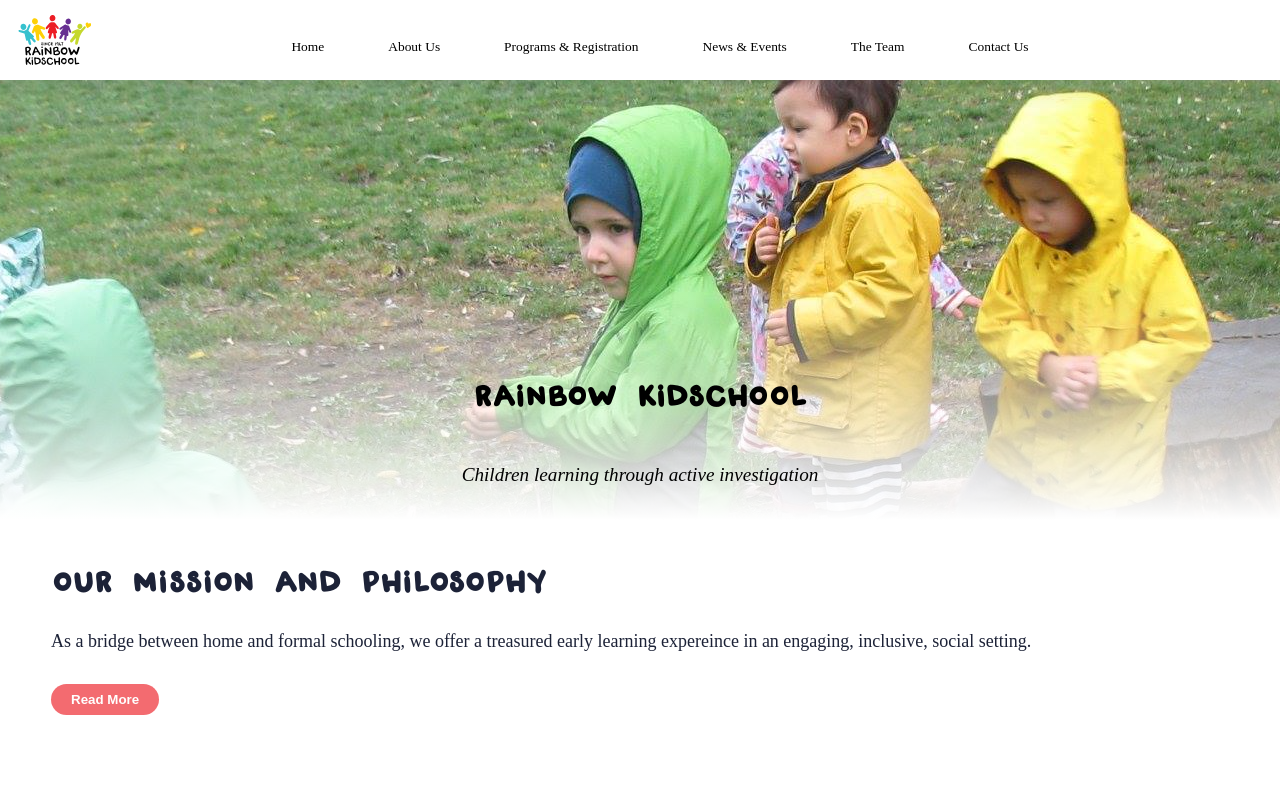
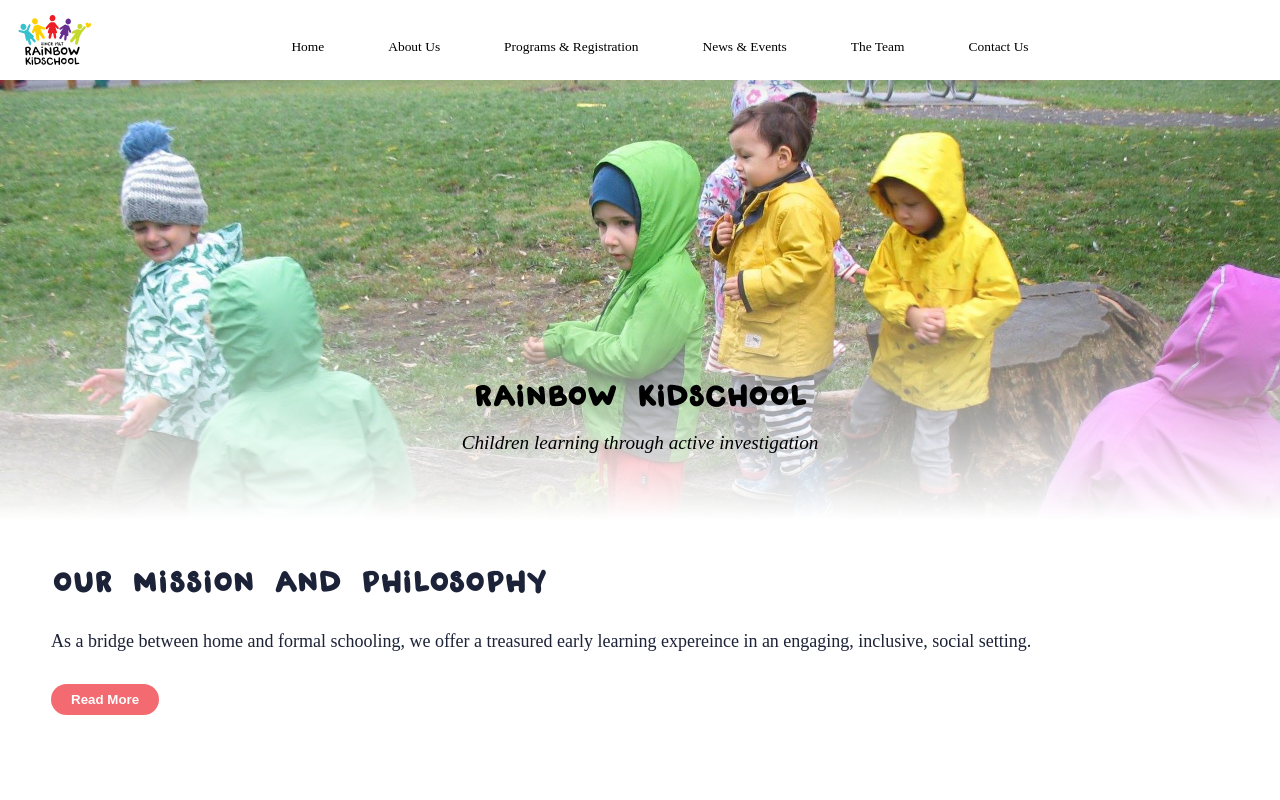
Before and after one commit to liam-mack/Rainbow-Kids, a React (Create React App) app in the folder client/: page / in a window 1280 px wide. Shown: the top 800 px of the page. Built offline with nearby package versions, Linux system fonts and the light colour scheme.

Commit message:
Hero Image Repeatition Fixed

```diff
--- a/client/package.json
+++ b/client/package.json
@@ -9,6 +9,8 @@
     "bootstrap": "^4.5.3",
     "react": "^16.13.1",
     "react-dom": "^16.13.1",
+    "react-modal": "^3.12.1",
+    "react-router-dom": "^5.2.0",
     "react-scripts": "3.4.3"
   },
   "scripts": {
--- a/client/src/components/BannerImage/BannerImage.css
+++ b/client/src/components/BannerImage/BannerImage.css
@@ -1,5 +1,6 @@
 .AboutBanner {
     background: linear-gradient(180deg, rgba(255, 255, 255, 0) 42.29%, #FFFFFF 100%), url("../../banners/AboutBanner.jpg");
+    background-size: cover;
     min-height: 55vh;
     background-position: 30% 50%;
     background-size:cover;
@@ -9,6 +10,7 @@
 
 .ContactBanner {
     background: linear-gradient(180deg, rgba(255, 255, 255, 0) 42.29%, #FFFFFF 100%), url("../../banners/ContactBanner.jpg");
+    background-size: cover;
     min-height: 55vh;
     background-position: 50% 30%;
     /* box-shadow: 0 10px 20px rgba(0, 0, 0, 0.19), 0 6px 6px rgba(0, 0, 0, 0.23); */
@@ -17,14 +19,15 @@
 
 .HomeBanner {
     background: linear-gradient(180deg, rgba(255, 255, 255, 0) 42.29%, #FFFFFF 100%), url("../../banners/HomeBanner.jpg");
+    background-size: cover;
     min-height: 55vh;
     background-position: 50% 30%;
     /* box-shadow: 0 10px 20px rgba(0, 0, 0, 0.19), 0 6px 6px rgba(0, 0, 0, 0.23); */
-
 }
 
 .ProgramBanner {
     background: linear-gradient(180deg, rgba(255, 255, 255, 0) 42.29%, #FFFFFF 100%), url("../../banners/ProgramBanner.jpg");
+    background-size: cover;
     min-height: 55vh;
     background-position: 50% 30%;
     /* box-shadow: 0 10px 20px rgba(0, 0, 0, 0.19), 0 6px 6px rgba(0, 0, 0, 0.23); */
@@ -33,6 +36,7 @@
 
 .StaffBanner {
     background: linear-gradient(180deg, rgba(255, 255, 255, 0) 42.29%, #FFFFFF 100%), url("../../banners/StaffBanner.jpg");
+    background-size: cover;
     min-height: 55vh;
     background-position: 50% 15%;
     /* box-shadow: 0 10px 20px rgba(0, 0, 0, 0.19), 0 6px 6px rgba(0, 0, 0, 0.23); */
@@ -57,7 +61,7 @@
 
 .BannerDescription {
     position: absolute;
-    top: 57%;
+    top: 53%;
     left: 50%;
     transform: translate(-50%, -50%);
     font-style: italic;
```
Also changed, not shown: 1 other file (tests, documents, lock files or other folders).
